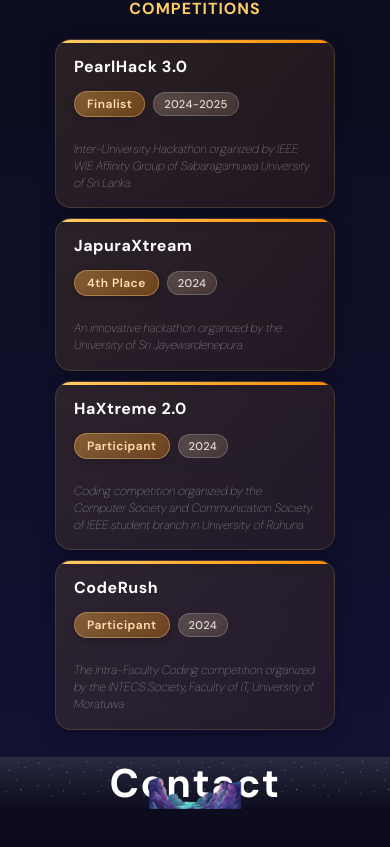
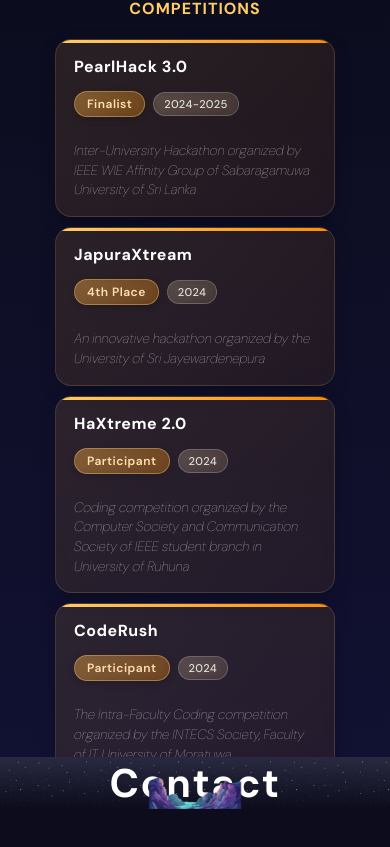
Before and after one commit to gimhanijayamanna/ReactPortfolio-, a React (Vite) app: page / in a window 390 px wide. Shown: the part 7683-8530 px from the top of the page. Built offline with nearby package versions, Linux system fonts and the light colour scheme.

Commit message:
final responsive

```diff
--- a/src/components/achievements/achievements.scss
+++ b/src/components/achievements/achievements.scss
@@ -249,16 +249,76 @@
 }
 
 .achievement-description {
-    font-size: 0.75rem;
-    line-height: 1.4;
+    font-size: 0.85rem;
+    line-height: 1.5;
     color: #c0c0c0;
     margin-top: auto;
     font-style: italic;
     flex-grow: 1;
 
+    @include mobile-xs {
+        font-size: 0.75rem;
+        line-height: 1.4;
+    }
+
+    @include mobile-small {
+        font-size: 0.8rem;
+        line-height: 1.4;
+    }
+
+    @include mobile-medium {
+        font-size: 0.82rem;
+        line-height: 1.45;
+    }
+
+    @include mobile-large {
+        font-size: 0.85rem;
+        line-height: 1.45;
+    }
+
+    @include mobile {
+        font-size: 0.85rem;
+        line-height: 1.45;
+    }
+
+    @include tablet-small {
+        font-size: 0.95rem;
+        line-height: 1.5;
+    }
+
     @include tablet {
-        font-size: 0.9rem;
+        font-size: 1rem;
         line-height: 1.5;
+    }
+
+    @include tablet-large {
+        font-size: 1.05rem;
+        line-height: 1.55;
+    }
+
+    @include desktop-small {
+        font-size: 1.1rem;
+        line-height: 1.55;
+    }
+
+    @include desktop {
+        font-size: 1.15rem;
+        line-height: 1.6;
+    }
+
+    @include desktop-large {
+        font-size: 1.2rem;
+        line-height: 1.6;
+    }
+
+    @include desktop-xl {
+        font-size: 1.25rem;
+        line-height: 1.65;
+    }
+
+    @include desktop-4k {
+        font-size: 1.4rem;
+        line-height: 1.7;
     }
 }
 
```
